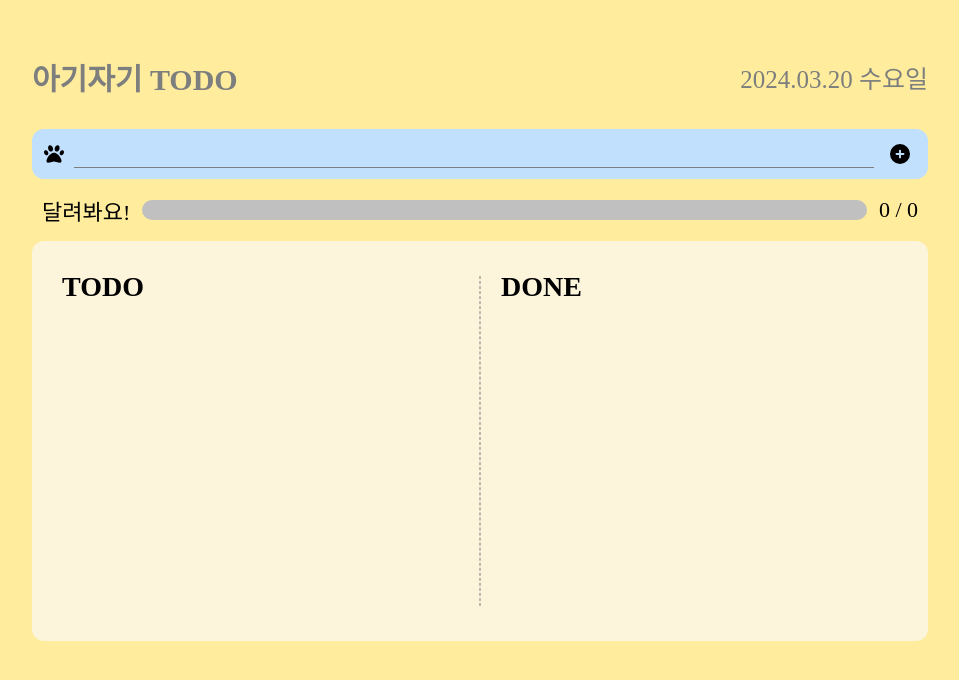
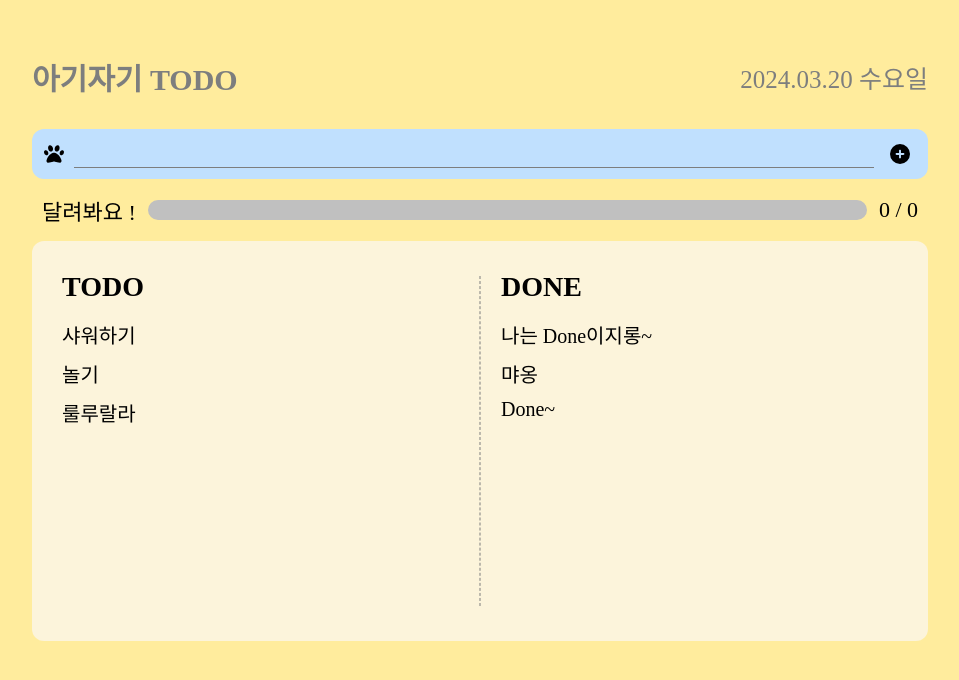
Before and after one commit to CEOS-Developers/react-todo-19th, a React (Vite) app: page / in a window 1280 px wide. Shown: the top 680 px of the page, without its empty margins (160-1119 px from the left). Built offline with nearby package versions, Linux system fonts and the light colour scheme; a web font is replaced by a local one.

Commit message:
Feat: 더미 localStorage 데이터 화면 렌더링 기능 추가

```diff
--- a/src/components/Main.jsx
+++ b/src/components/Main.jsx
@@ -1,20 +1,47 @@
 import { FontAwesomeIcon } from "@fortawesome/react-fontawesome";
 import { faPaw, faCirclePlus } from "@fortawesome/free-solid-svg-icons";
 import styled from "styled-components";
+import { useState } from "react";
+import TodoItem from "./TodoItem";
 
 const Main = () => {
+  const data = [
+    { id: 1, content: "샤워하기", isDone: false },
+    { id: 2, content: "놀기", isDone: false },
+    { id: 3, content: "나는 Done이지롱~", isDone: true },
+    { id: 4, content: "룰루랄라", isDone: false },
+    { id: 5, content: "먀옹", isDone: true },
+    { id: 6, content: "Done~", isDone: true },
+  ];
+
+  const [value, setValue] = useState("");
+  const handleOnchange = (e) => {
+    setValue(e.target.value);
+    console.log(value);
+  };
+
+  const handleSubmit = () => {
+    // 제출하기
+    setValue("");
+  };
   return (
     <Wrapper>
       <InputWrapper>
         <FontAwesomeIcon icon={faPaw} size="lg" />
-        <Input />
-        <SubmitBtn>
+        <Input
+          onKeyDown={(e) => {
+            e.key === "Enter" && handleSubmit();
+          }}
+          onChange={handleOnchange}
+          value={value}
+        />
+        <SubmitBtn onClick={handleSubmit}>
           <FontAwesomeIcon icon={faCirclePlus} size="xl" />
         </SubmitBtn>
       </InputWrapper>
 
       <ProgressWrapper>
-        <ProgressText>달려봐요!</ProgressText>
+        <ProgressText>달려봐요 !</ProgressText>
         <ProgressBar>
           <ProgressBarDone></ProgressBarDone>
         </ProgressBar>
@@ -22,13 +49,19 @@ const Main = () => {
       </ProgressWrapper>
 
       <TodoWrapper>
-        <Todo>
+        <div>
           <Title>TODO</Title>
-        </Todo>
+          <TodoList>
+            {data.map((el) => el.isDone || <TodoItem key={el.id} item={el} />)}
+          </TodoList>
+        </div>
         <Line></Line>
-        <Done>
+        <div>
           <Title>DONE</Title>
-        </Done>
+          <TodoList>
+            {data.map((el) => el.isDone && <TodoItem key={el.id} item={el} />)}
+          </TodoList>
+        </div>
       </TodoWrapper>
     </Wrapper>
   );
@@ -101,14 +134,17 @@ const TodoWrapper = styled.section`
   padding: 30px;
 `;
 
-const Todo = styled.div``;
 const Line = styled.div`
   border: 1px dashed rgba(125, 126, 126, 0.5);
   margin: 5px 20px;
 `;
-const Done = styled.div``;
 
 const Title = styled.h3`
   font-size: 28px;
   padding-bottom: 17px;
 `;
+
+const TodoList = styled.ul`
+  display: grid;
+  row-gap: 10px;
+`;
--- /dev/null
+++ b/src/components/TodoItem.jsx
@@ -0,0 +1,40 @@
+import styled from "styled-components";
+import { FontAwesomeIcon } from "@fortawesome/react-fontawesome";
+import { faCircleXmark } from "@fortawesome/free-regular-svg-icons";
+
+const TodoItem = ({ item }) => {
+  return (
+    <Wrapper>
+      <TodoContent>{item.content}</TodoContent>
+      <DeleteBtn>
+        <FontAwesomeIcon icon={faCircleXmark} size="lg" />
+      </DeleteBtn>
+    </Wrapper>
+  );
+};
+
+export default TodoItem;
+
+const Wrapper = styled.li`
+  display: grid;
+  grid-template-columns: 1fr auto;
+  align-items: center;
+`;
+
+const TodoContent = styled.span`
+  cursor: pointer;
+  transition: color 0.1s ease-out;
+  word-break: break-all;
+  font-size: 20px;
+  ${Wrapper}:hover & {
+    color: #6a9fdc;
+  }
+`;
+
+const DeleteBtn = styled.button`
+  opacity: 0;
+  transition: opacity 0.2s ease-out;
+  ${Wrapper}:hover & {
+    opacity: 1;
+  }
+`;
```
